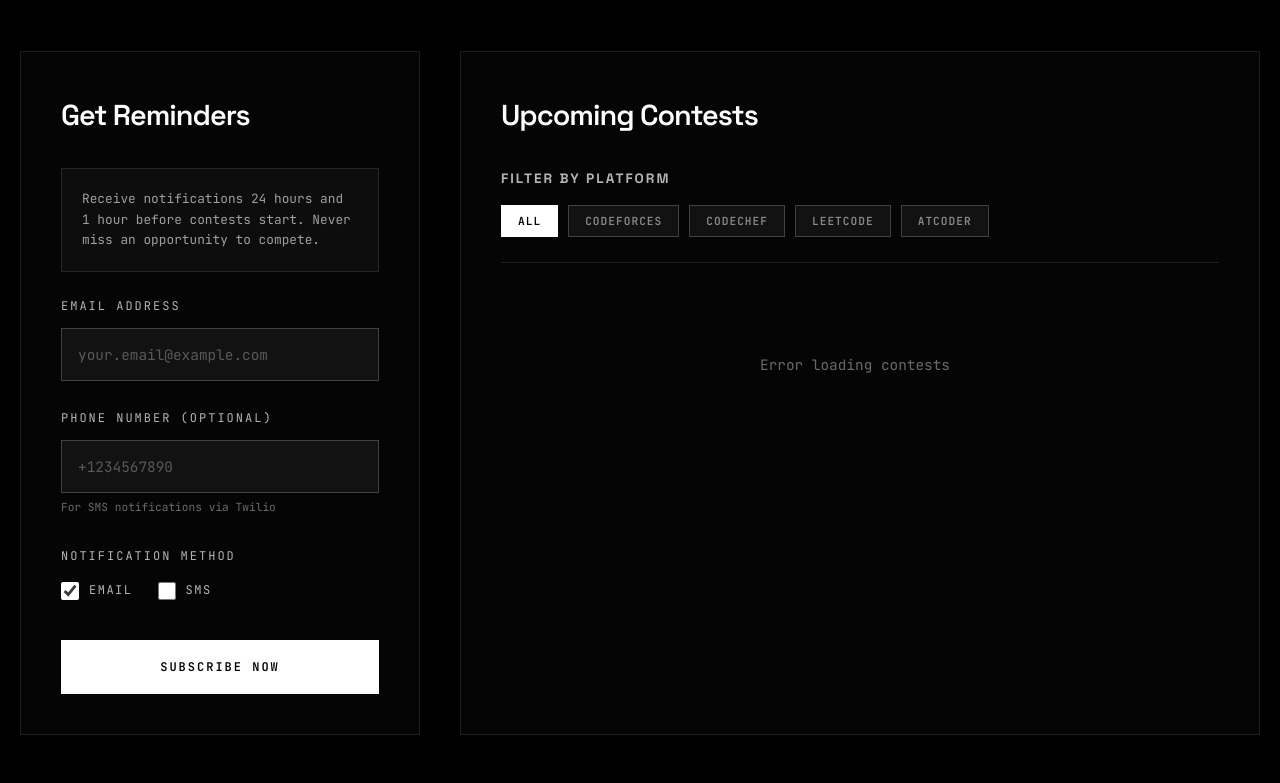
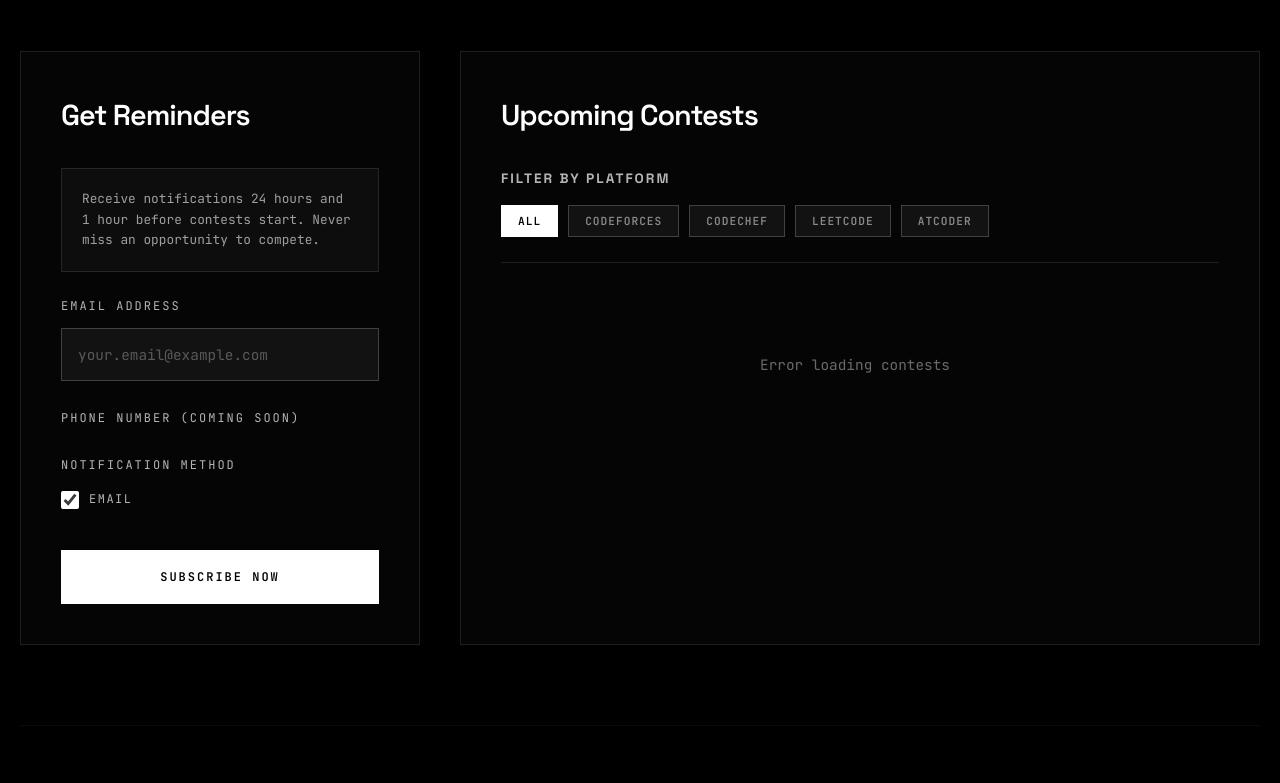
Before and after one commit to arnavraj-7/codesync, a website: page public/index.html in a window 1280 px wide. Shown: the part 421-1204 px from the top of the page. Drawn offline with Linux system fonts and the light colour scheme; no server answers.

Commit message:
remove sms from frontend due to free twilio

```diff
--- a/public/index.html
+++ b/public/index.html
@@ -646,9 +646,9 @@
                     </div>
 
                     <div class="form-group">
-                        <label for="phone">Phone Number (Optional)</label>
-                        <input type="tel" id="phone" placeholder="+1234567890">
-                        <small style="opacity: 0.4; font-size: 0.7rem;">For SMS notifications via Twilio</small>
+                        <label for="phone">Phone Number (Coming Soon)</label>
+                        <!-- <input disabled ="tel" id="phone" placeholder="+1234567890"> -->
+                        <!-- <small style="opacity: 0.4; font-size: 0.7rem;">For SMS notifications via Twilio</small> -->
                     </div>
 
                     <div class="form-group">
@@ -658,10 +658,10 @@
                                 <input type="checkbox" name="preference" value="email" checked>
                                 <span>Email</span>
                             </label>
-                            <label class="checkbox-label">
-                                <input type="checkbox" name="preference" value="sms">
+                            <!-- <label class="checkbox-label">
+                                <input disabled type="checkbox" name="preference" value="sms">
                                 <span>SMS</span>
-                            </label>
+                            </label> -->
                         </div>
                     </div>
 
```
